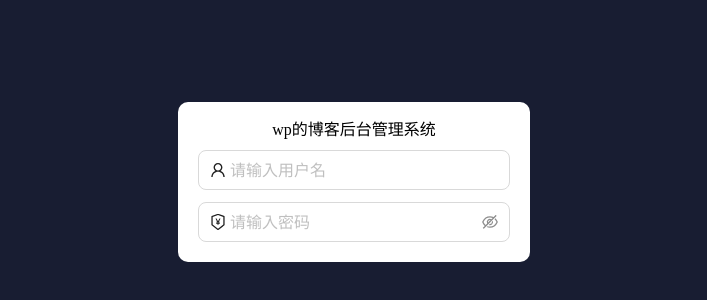
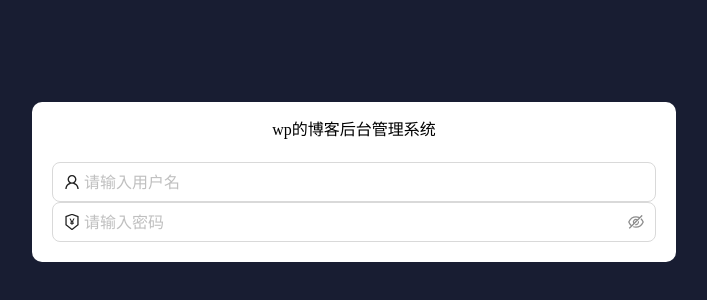
Before and after one commit to wpgodforever/wp-blog-admin-react, a React (Vite) app: page /login in a window 1280 px wide. Shown: the part 218-518 px from the top of the page, without its empty margins (286-993 px from the left). Built offline with nearby package versions, Linux system fonts and the light colour scheme.

Commit message:
控制台警告修复

```diff
--- a/src/views/Login/index.tsx
+++ b/src/views/Login/index.tsx
@@ -5,15 +5,16 @@ import { Button, Input, Space } from 'antd';
 
 const login = () => {
     const [passwordVisible, setPasswordVisible] = React.useState(false);
-
     return (
-        <div className={'container' +' '+style.loginContainer}>
-            <div className={style.loginBox +' '+ 'flexCol'}>
+        <div className={'container' + ' ' + style.loginContainer}>
+            <div className={style.loginBox + ' ' + 'flexCol'}>
                 <div className={style.loginTitle}>
                     wp的博客后台管理系统
                 </div>
-                <Input size="large" placeholder="请输入用户名" prefix={<UserOutlined />} />
-                <Input.Password size="large" placeholder="请输入密码" prefix={<PropertySafetyOutlined />}/>
+                <form action="#">
+                    <Input size="large" placeholder="请输入用户名" prefix={<UserOutlined />} autoComplete='off'/>
+                    <Input.Password size="large" placeholder="请输入密码" prefix={<PropertySafetyOutlined />} autoComplete='off'/>
+                </form>
             </div>
         </div>
     );
```
